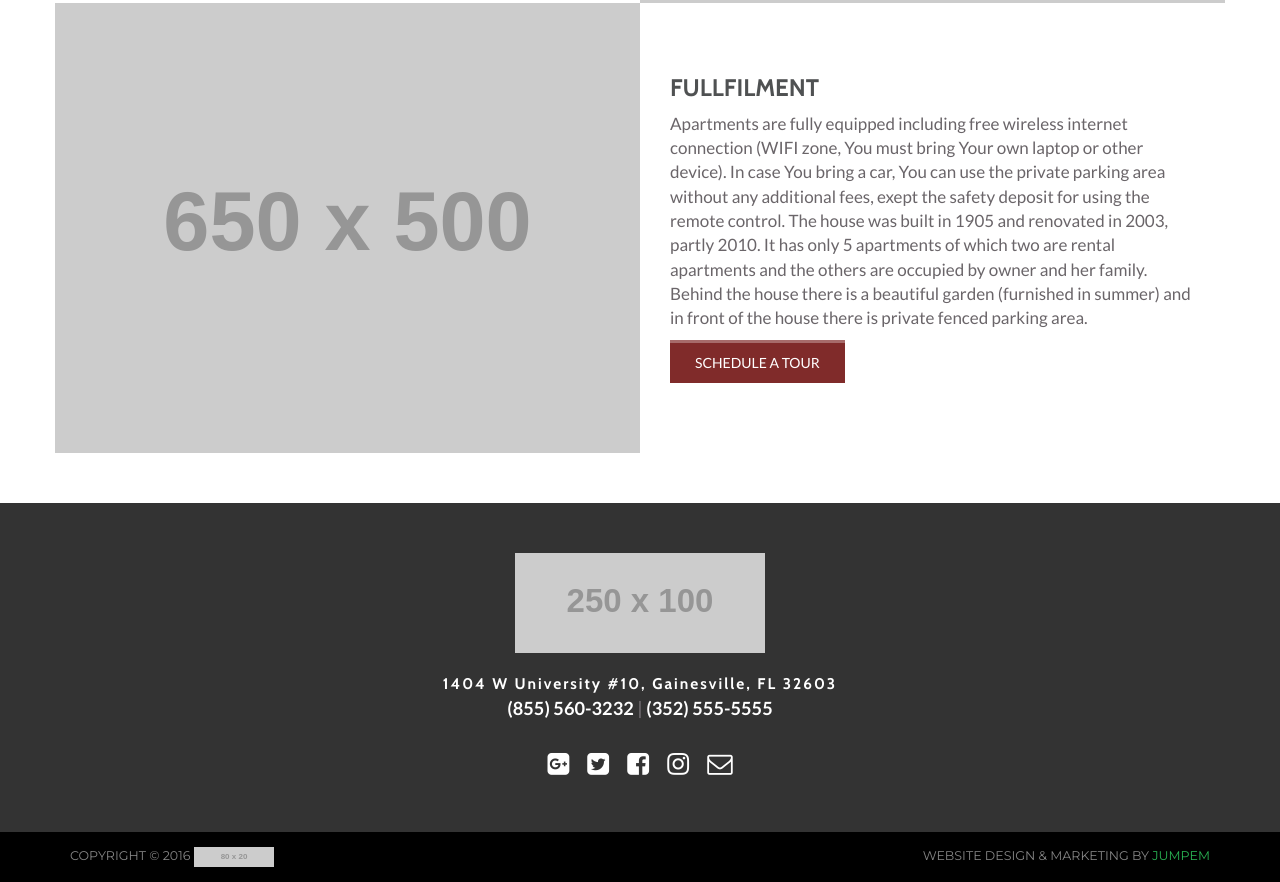
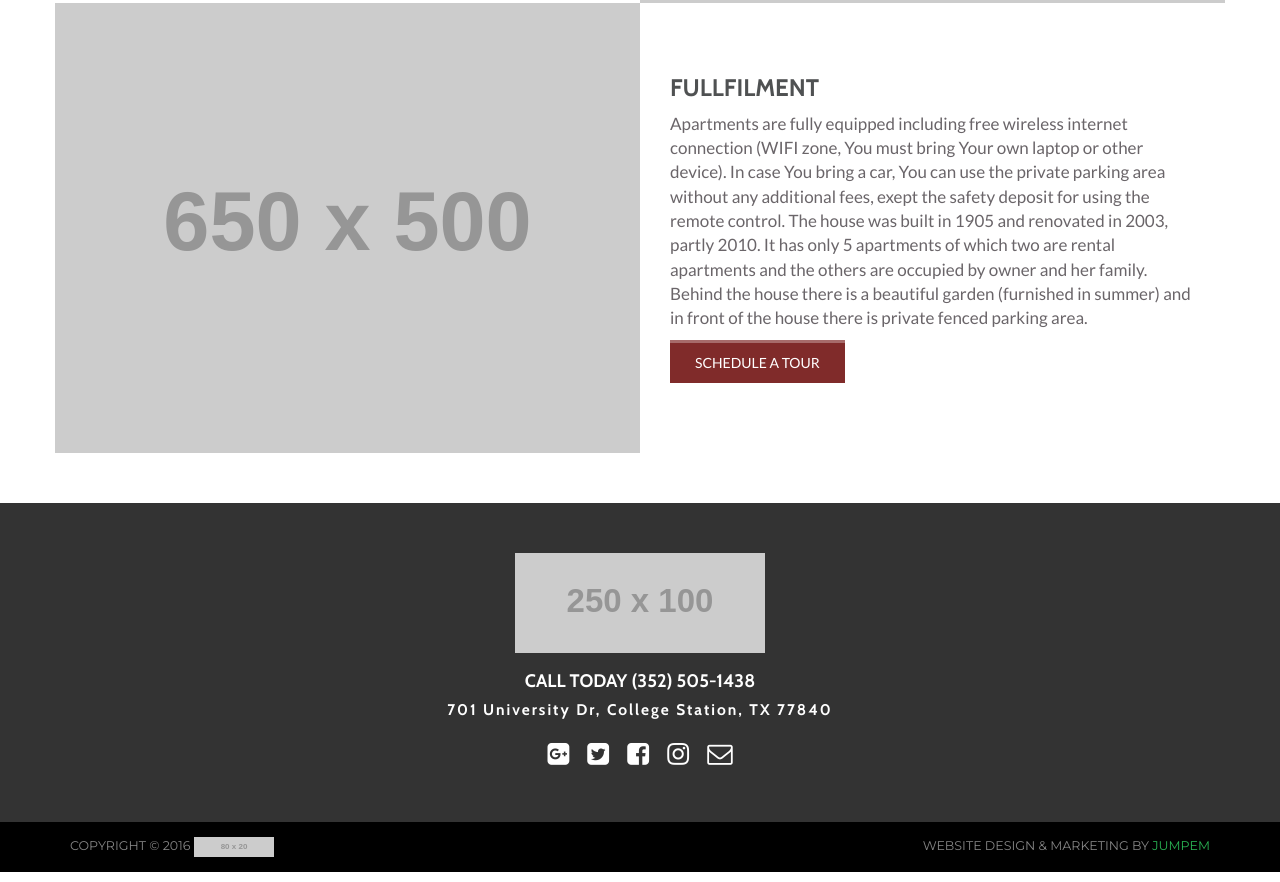
Before and after one commit to TingDeng/box_model, a website: page public/html/index.html in a window 1280 px wide. Shown: the part 4151-5033 px from the top of the page. Drawn offline with nearby package versions, Linux system fonts and the light colour scheme; files that its build step writes are made by us from their sources; placeholder pictures from the web are drawn by us.

Commit message:
Update index.html

```diff
--- a/public/html/index.html
+++ b/public/html/index.html
@@ -381,16 +381,12 @@
   </div>
   <div class="row">
 					<div class="col-xs-12">
-<span class="address">1404 W University #10, <span>Gainesville, FL 32603</span></span>
+						CALL TODAY <a href="tel:3525051438">(352) 505-1438</a>
 					</div>
 				</div>
 				<div class="row">
 					<div class="col-xs-12">
-      <p class="telephone">
-      							<a href="tel:8555603232">(855) 560-3232</a>
-      							|
-      							<a href="tel:3525555555">(352) 555-5555 </a>
-     </p>
+						<span class="address">701 University Dr, <span>College Station, TX 77840</span></span>
 					</div>
 				</div>
   <div class="row">
```
Lines whose indentation alone changed are shown as unchanged.
